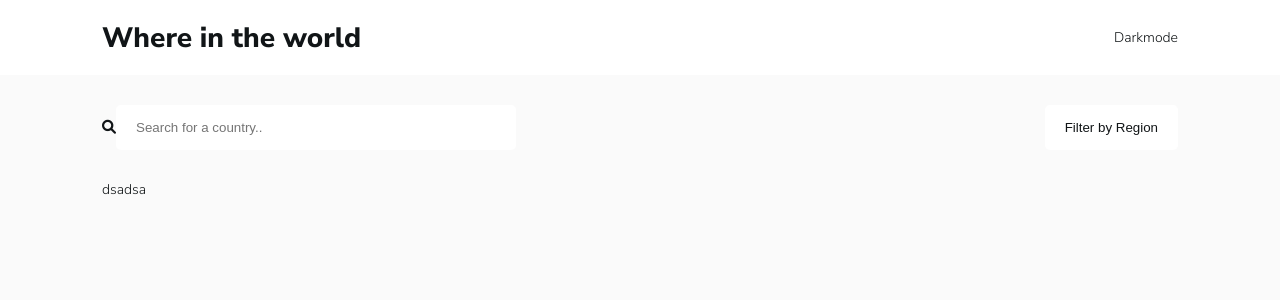
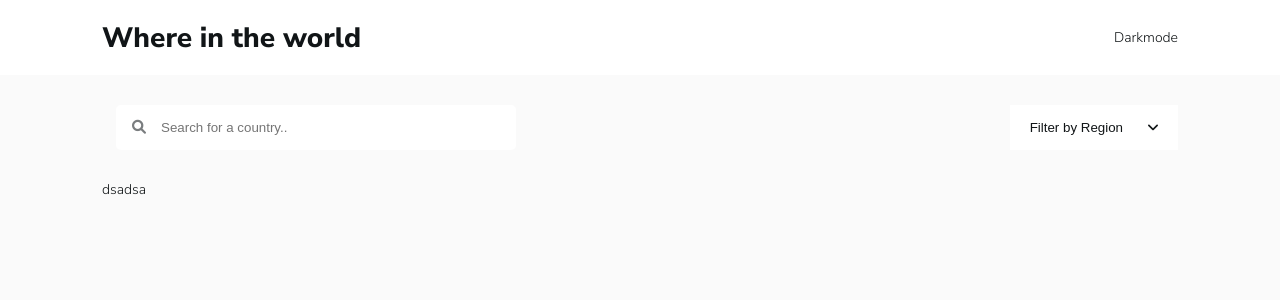
Before and after one commit to PaulPintang/vue-countries-website, a Vue app: page / in a window 1280 px wide. Shown: the top 300 px of the page. Built offline with nearby package versions, Linux system fonts and the light colour scheme; no server answers.

Commit message:
add icon: search and arrow down

```diff
--- a/src/App.vue
+++ b/src/App.vue
@@ -12,7 +12,6 @@
 import Header from "./components/Header.vue";
 import Filter from "./components/Filter.vue";
 import Country from "./components/Countries/";
-import axios from "axios";
 export default {
   name: "App",
   components: { Header, Filter, Country },
@@ -32,7 +31,8 @@ body {
   color: hsl(200, 15%, 8%);
 }
 input {
-  padding: 15px 20px;
+  padding: 15px 0;
+  padding-left: 45px;
   width: 400px;
   border: none;
   border-radius: 5px;
@@ -65,4 +65,7 @@ button:hover {
 .light-bg {
   background: hsl(0, 0%, 98%);
 }
+.card {
+  background: white;
+}
 </style>
--- a/src/components/Filter.vue
+++ b/src/components/Filter.vue
@@ -1,20 +1,22 @@
 <template>
+  <div class="flex">
     <div class="search">
-    <div class="flex">
-      <div>
       <i class="fa-solid fa-magnifying-glass"></i>
       <input type="text" name="" id="" placeholder="Search for a country.." />
     </div>
     <div>
-        <button @click="handleFilter">
+      <div class="card">
+        <button @click="handleFilter" class="flex-icon">
           <p>Filter by Region</p>
+          <i class="fa-solid fa-angle-down"></i>
         </button>
+      </div>
+
       <div v-if="show" class="items">
         <button>dsadasd</button>
         <button>dsad</button>
         <button>dasdas</button>
         <button>dsadasda</button>
-        </div>
       </div>
     </div>
   </div>
@@ -37,8 +39,15 @@ export default {
 </script>
 
 <style scoped>
-.flex {
-  align-items: unset;
+.search i {
+  position: relative;
+  left: 30px;
+  color: hsl(204, 2%, 49%);
+}
+.flex-icon {
+  display: flex;
+  align-items: center;
+  gap: 25px;
 }
 .search {
   padding: 30px 0;
```
Lines whose indentation alone changed are shown as unchanged.
